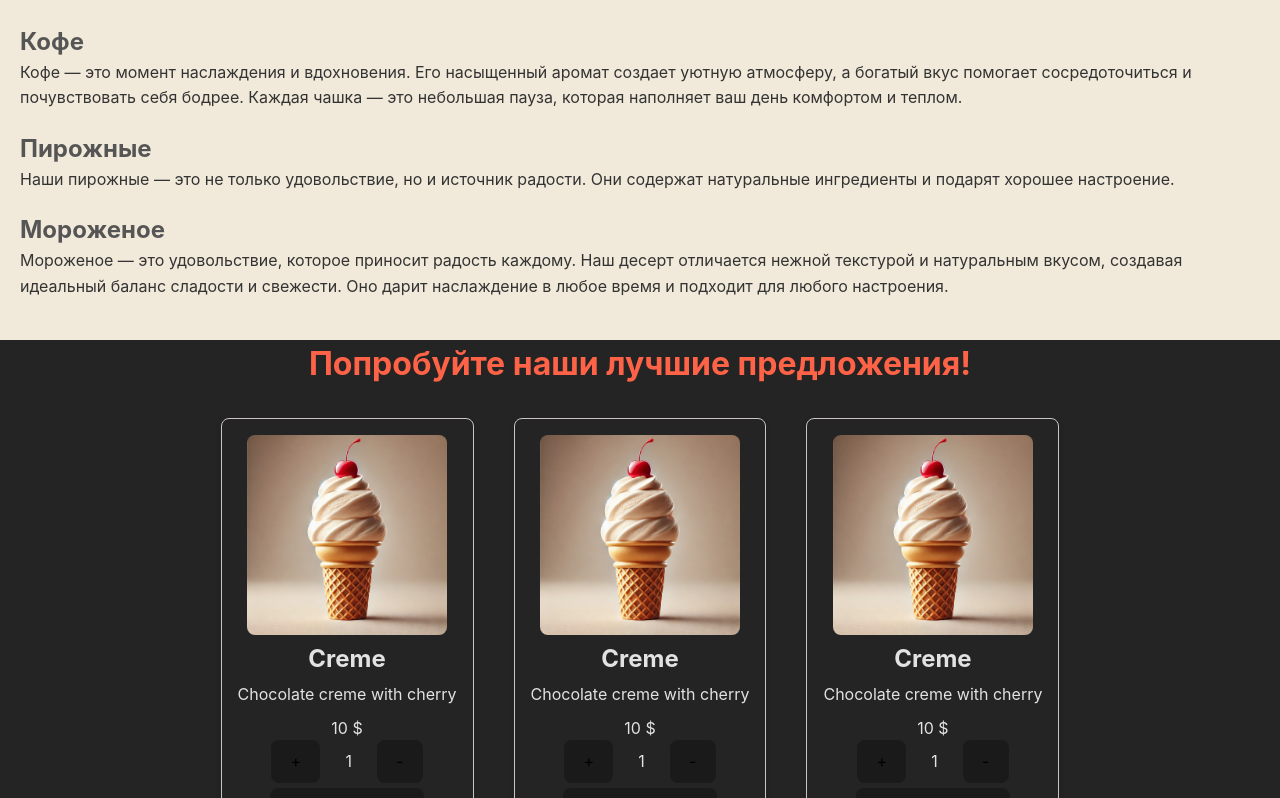
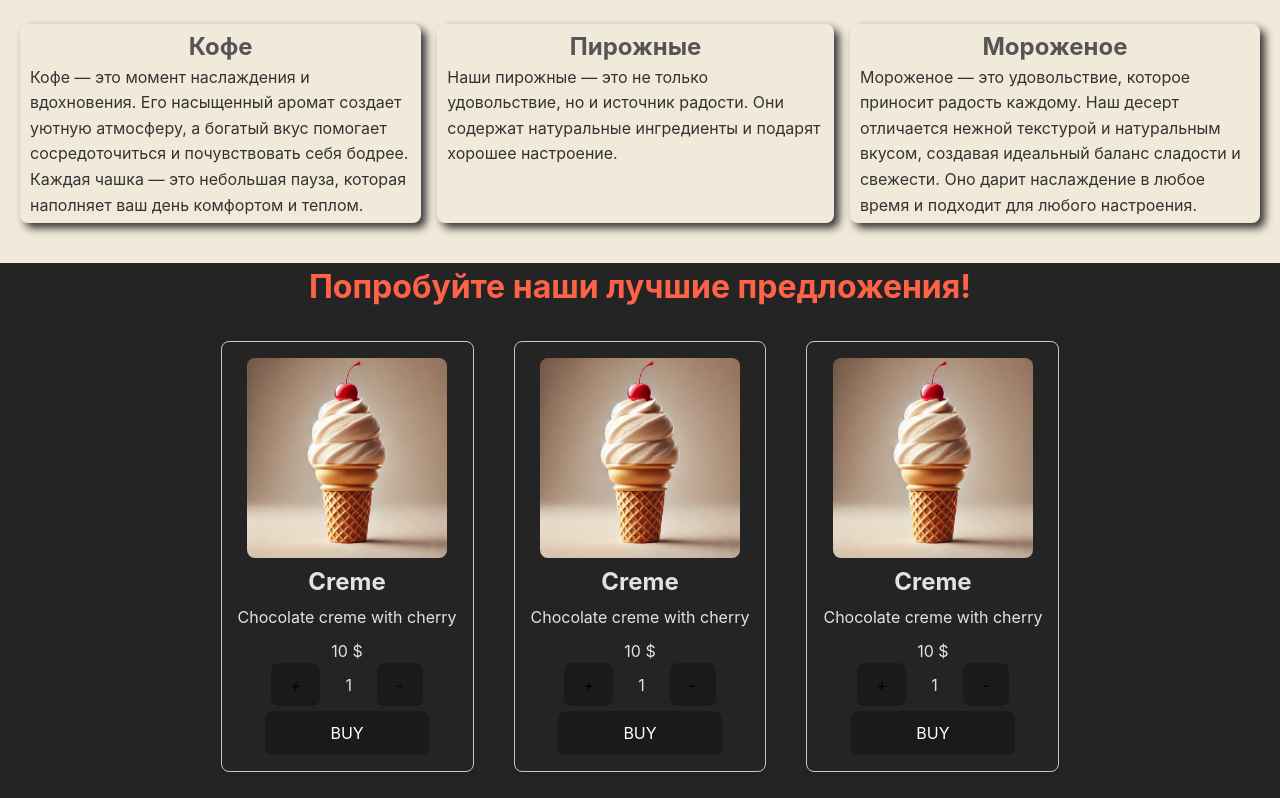
Before and after one commit to IrinaV1/LessonReact, a React (Vite) app in the folder lesson1/: page / in a window 1280 px wide. Shown: the part 1102-1900 px from the top of the page. Built offline with nearby package versions, Linux system fonts and the light colour scheme.

Commit message:
added in Card useState cost, btnPlus, btnMinus

```diff
--- a/lesson1/src/components/Card/Card.jsx
+++ b/lesson1/src/components/Card/Card.jsx
@@ -1,8 +1,25 @@
-import React from 'react';
+import React, {useState} from 'react';
 import styles from "./Card.module.css";
 import productImage from "../../assets/images/img2.webp"
 
 function Card() {
+const [item, setItem] = useState(1);
+const [cost, setCost] = useState(10);
+
+function btnPlus() {
+
+ setItem(item + 1);
+ setCost(cost + 10);
+}
+
+function btnMinus() {
+if (item > 1) {
+  setItem(item - 1);}
+
+  if (item > 1) {
+  setCost(cost - 10);}
+ }
+
   return (
     <div className={styles.card}>
       <img className={styles.productImage} src={productImage} alt='img1'/>
@@ -11,12 +28,12 @@ function Card() {
 
 
   <div>
-  <div><span className={styles.price}>10 $</span></div>
-    <button className={styles.btn_plus}>+</button>
-    <span className={styles.total}>1</span>
-    <button className={styles.btn_min}>-</button>
+  <div><span className={styles.price}>{cost} $</span></div>
+    <button onClick={btnPlus} className={styles.btn_plus}>+</button>
+    <span className={styles.total}>{item}</span>
+    <button onClick={btnMinus} className={styles.btn_min}>-</button>
 
- <div> <button className={styles.btn_buy}>BUY</button> </div>
+ <div> <button onClick={() => btnPlus } className={styles.btn_buy}>BUY</button> </div>
 
    </div>
     </div>
--- a/lesson1/src/components/Card/Card.module.css
+++ b/lesson1/src/components/Card/Card.module.css
@@ -9,22 +9,22 @@
   box-sizing: border-box;
 }
 .btn_plus{
-  margin: 0 15px;
+  margin: 0 20px 5px;
 }
 .btn_min{
-  margin: 0 15px 5px;
+  margin: 0 20px 5px;
 
 }
 .btn_buy{
-  padding: 10px 60px;
+  padding: 10px 65px;
   color: #fff;
 }
 .total{
-  margin: 0 10px;
+  margin: 0 5px;
 }
 .price{
-  padding: 10px;
-  margin: 10px;
+  padding: 5px;
+  margin: 5px;
 }
 .productImage{
   max-width: 300px;
--- a/lesson1/src/components/Main/Main.jsx
+++ b/lesson1/src/components/Main/Main.jsx
@@ -11,6 +11,7 @@ function Main() {
 
       <section className={styles.benefits}>
         <h2 className={styles.benefits_title}>Почему стоит выбрать нас?</h2>
+        <div className={styles.benefit_items}>
         <div className={styles.benefit_item}>
           <h3>Кофе</h3>
           <p>
@@ -29,6 +30,7 @@ function Main() {
             Мороженое — это удовольствие, которое приносит радость каждому. Наш десерт отличается нежной текстурой и натуральным вкусом, создавая идеальный баланс сладости и свежести. Оно дарит наслаждение в любое время и подходит для любого настроения.
           </p>
         </div>
+        </div>
       </section>
   </main>
   )
--- a/lesson1/src/components/Main/Main.module.css
+++ b/lesson1/src/components/Main/Main.module.css
@@ -29,12 +29,20 @@
   }
 
   .benefit_item {
+
+    border: none;
+    border-radius: 8px;
+    padding: 5px 10px;
+    text-align: left;
     margin-bottom: 20px;
+    box-shadow: 5px 5px 8px #333;
   }
 
   .benefit_item h3 {
     font-size: 1.5rem;
     color: #555;
+    text-align: center;
+
   }
 
   .benefit_item p {
@@ -42,3 +50,9 @@
     color: #333;
     line-height: 1.6;
   }
+  .benefit_items{
+    display: grid;
+  grid-template-columns: auto auto auto;
+    gap: 1rem;
+
+  }
```
